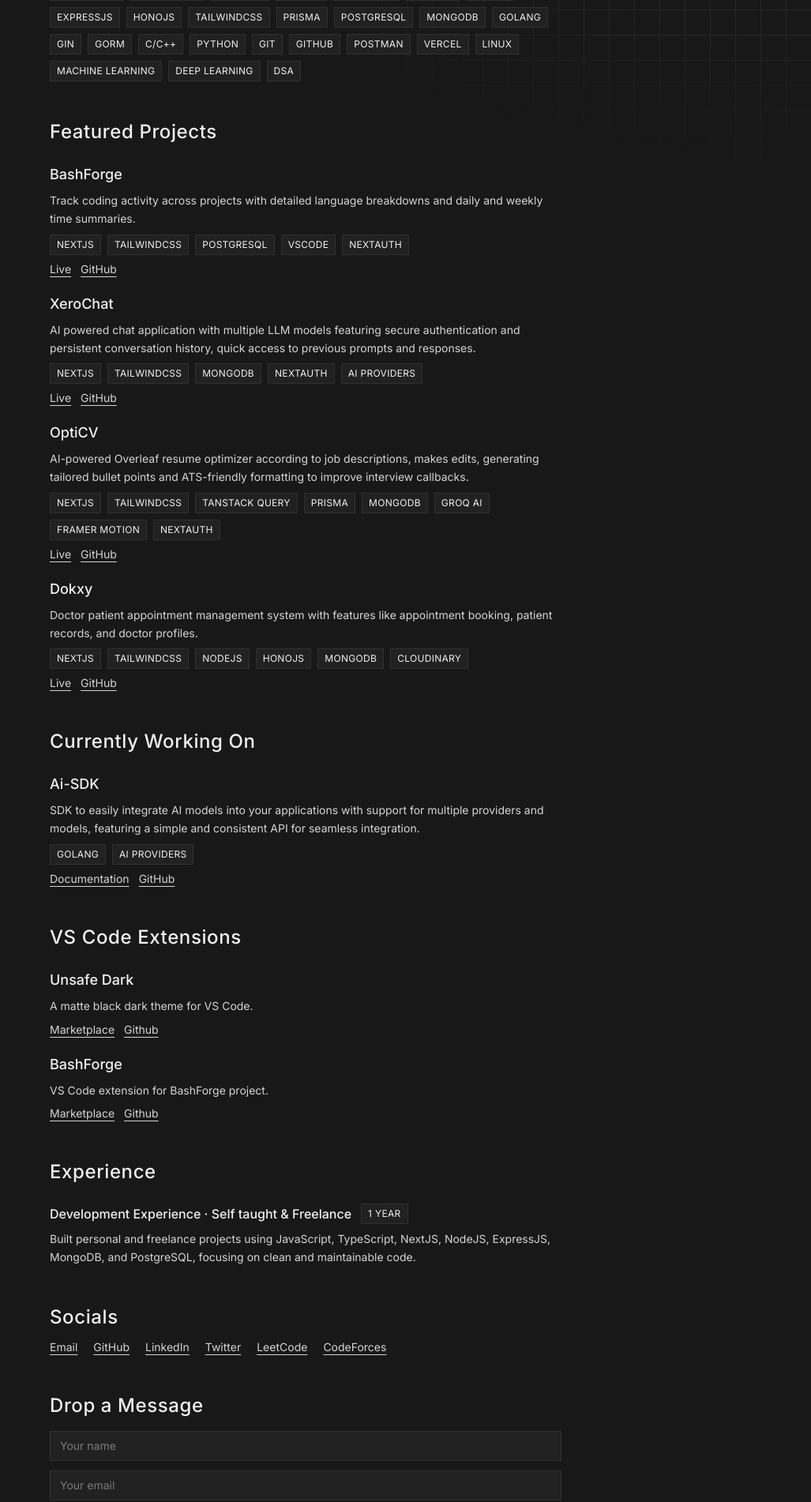
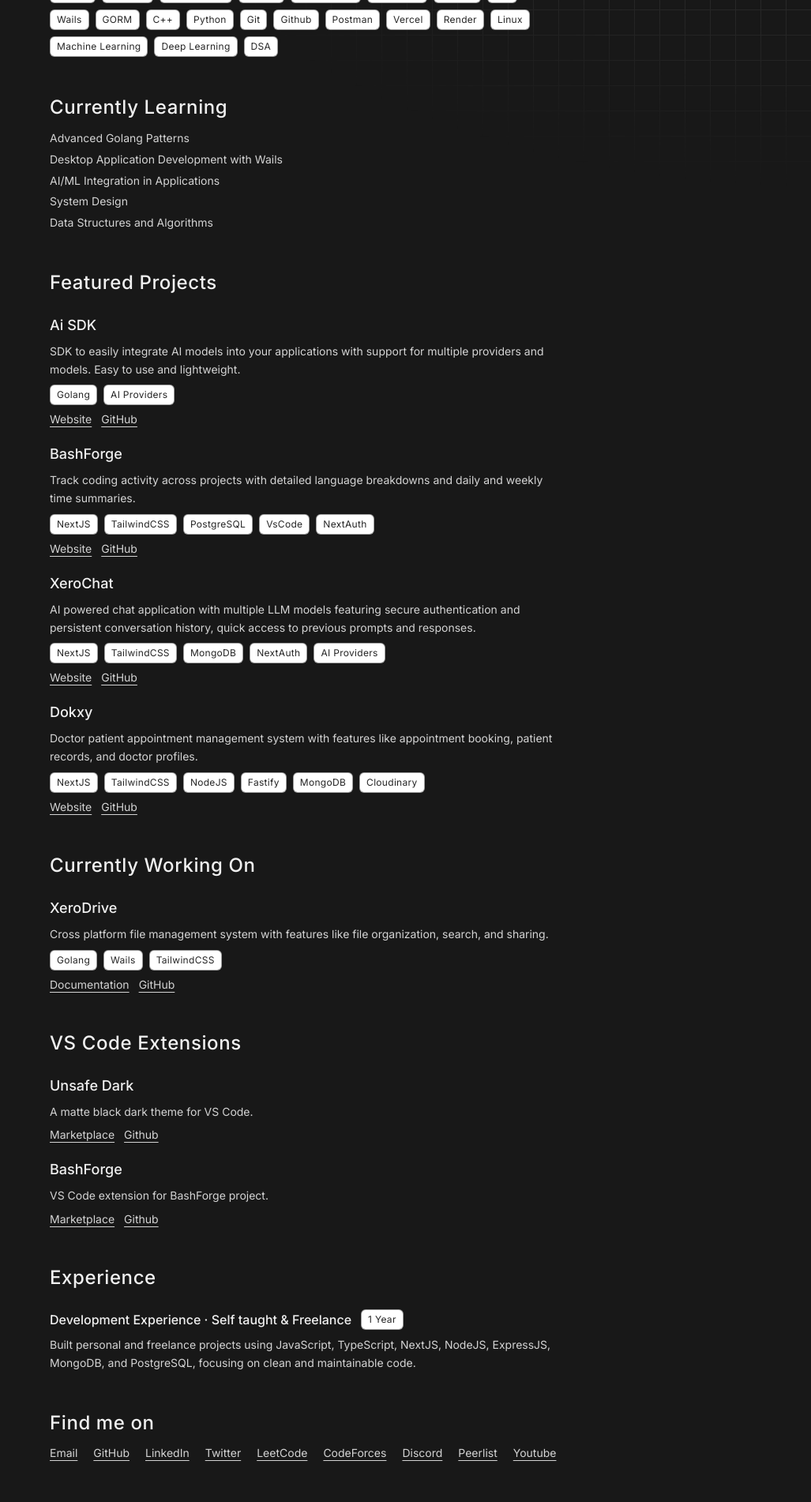
Before and after one commit to unsafe0x0/priyanxhu, a Next.js app: page / in a window 1280 px wide. Shown: the part 340-2242 px from the top of the page at 79% size, without its empty margins (253-1280 px from the left). Built offline with nearby package versions, Linux system fonts and the light colour scheme; no server answers; the database is empty.

Commit message:
some changes

```diff
--- a/app/layout.tsx
+++ b/app/layout.tsx
@@ -20,7 +20,7 @@
     siteName: "Priyanshu Chahar",
     images: [
       {
-        url: "https://priyanxhu.me/og-image.avif",
+        url: "https://priyanxhu.me/og-image.svg",
         width: 1200,
         height: 630,
         alt: "Priyanshu Chahar – Software Developer",
--- a/app/page.tsx
+++ b/app/page.tsx
@@ -6,6 +6,7 @@
 import Projects from "@/components/Projects";
 import CurrentlyWorking from "@/components/CurrentlyWorking";
 import SkillsBadges from "@/components/Skills";
+import CurrentlyLearning from "@/components/CurrentlyLearning";
 import Socials from "@/components/Socials";
 import ContactMe from "@/components/ContactMe";
 import Experience from "@/components/Experience";
@@ -22,6 +23,7 @@
     about,
     imageUrl,
     skills,
+    currentlyLearning,
     projects,
     currentlyWorking,
     experience,
@@ -34,6 +36,7 @@
     <main className="max-w-2xl mx-auto px-3 py-10 space-y-12">
       <Hero name={name} title={title} about={about} imageUrl={imageUrl} />
       <SkillsBadges skills={skills} />
+      <CurrentlyLearning learningItems={currentlyLearning} />
       <Projects projects={projects} />
       <CurrentlyWorking currentlyWorking={currentlyWorking} />
       <Extensions extensions={vsCodeExtensions} />
--- a/components/ContactMe.tsx
+++ b/components/ContactMe.tsx
@@ -41,7 +41,7 @@
           onChange={(e) => setName(e.target.value)}
           required
           autoComplete="off"
-          className="w-full bg-[#212121] border border-neutral-700/50 px-3 py-2 text-sm text-neutral-300 outline-none focus:border-neutral-200 transition-colors"
+          className="w-full bg-[#212121] border border-neutral-700/50 px-3 py-2 text-sm text-neutral-300 outline-none focus:border-neutral-200 transition-colors rounded-md"
         />
         <input
           type="email"
@@ -51,7 +51,7 @@
           onChange={(e) => setEmail(e.target.value)}
           required
           autoComplete="off"
-          className="w-full bg-[#212121] border border-neutral-700/50 px-3 py-2 text-sm text-neutral-300 outline-none focus:border-neutral-200 transition-colors"
+          className="w-full bg-[#212121] border border-neutral-700/50 px-3 py-2 text-sm text-neutral-300 outline-none focus:border-neutral-200 transition-colors rounded-md"
         />
         <textarea
           name="message"
@@ -61,11 +61,11 @@
           required
           rows={4}
           autoComplete="off"
-          className="w-full bg-[#212121] border border-neutral-700/50 px-3 py-2 text-sm text-neutral-300 outline-none focus:border-neutral-200 transition-colors resize-none"
+          className="w-full bg-[#212121] border border-neutral-700/50 px-3 py-2 text-sm text-neutral-300 outline-none focus:border-neutral-200 transition-colors rounded-md resize-none"
         />
         <button
           type="submit"
-          className="inline-flex items-center bg-white text-neutral-900 px-5 py-2 text-sm hover:bg-neutral-200 transition-colors cursor-pointer"
+          className="inline-flex items-center bg-white text-neutral-900 px-5 py-2 text-sm hover:bg-neutral-200 transition-colors cursor-pointer rounded-md disabled:cursor-not-allowed disabled:bg-neutral-400"
           disabled={status === "sending"}
         >
           {status === "idle" && "Send"}
--- /dev/null
+++ b/components/CurrentlyLearning.tsx
@@ -0,0 +1,22 @@
+"use client";
+
+interface CurrentlyLearningProps {
+  learningItems: string[];
+}
+
+export default function CurrentlyLearning({
+  learningItems,
+}: CurrentlyLearningProps) {
+  return (
+    <section className="space-y-3">
+      <h2 className="text-2xl tracking-wide font-medium">Currently Learning</h2>
+      <ul className="space-y-1 text-sm text-neutral-300">
+        {learningItems.map((item, index) => (
+          <li key={index} className="text-sm text-neutral-300 leading-relaxed">
+            {item}
+          </li>
+        ))}
+      </ul>
+    </section>
+  );
+}
--- a/components/CurrentlyWorking.tsx
+++ b/components/CurrentlyWorking.tsx
@@ -40,7 +40,7 @@
               {project.stack.map((item, i) => (
                 <span
                   key={i}
-                  className="inline-flex items-center border border-neutral-700/50 bg-[#212121] px-2 py-1 text-xs uppercase tracking-wide"
+                  className="inline-flex items-center border border-neutral-700/50 bg-[#ffffff] text-neutral-800 px-2 py-1 text-xs tracking-wide rounded-md"
                 >
                   {item}
                 </span>
--- a/components/Experience.tsx
+++ b/components/Experience.tsx
@@ -24,7 +24,7 @@
                   ? `${exp.position} · ${exp.company}`
                   : exp.company}
               </div>
-              <span className="inline-flex items-center border border-neutral-700/50 bg-[#212121] px-2 py-1 text-xs uppercase tracking-wide">
+              <span className="inline-flex items-center border border-neutral-700/50 bg-[#ffffff] text-neutral-800 px-2 py-1 text-xs tracking-wide rounded-md">
                 {exp.duration}
               </span>
             </div>
--- a/components/Projects.tsx
+++ b/components/Projects.tsx
@@ -38,7 +38,7 @@
               {project.stack.map((item, i) => (
                 <span
                   key={i}
-                  className="inline-flex items-center border border-neutral-700/50 bg-[#212121] px-2 py-1 text-xs uppercase tracking-wide"
+                  className="inline-flex items-center border border-neutral-700/50 bg-[#ffffff] text-neutral-800 px-2 py-1 text-xs tracking-wide rounded-md"
                 >
                   {item}
                 </span>
@@ -63,7 +63,7 @@
                       rel="noopener noreferrer"
                       className="underline underline-offset-4"
                     >
-                      Live
+                      {live.name}
                     </Link>
                   )}
                   {github && (
--- a/components/Skills.tsx
+++ b/components/Skills.tsx
@@ -12,7 +12,7 @@
         {skills.map((skill, i) => (
           <span
             key={i}
-            className="inline-flex items-center border border-neutral-700/50 bg-[#212121] px-2 py-1 text-xs uppercase tracking-wide"
+            className="inline-flex items-center border border-neutral-700/50 bg-[#ffffff] text-neutral-800 px-2 py-1 text-xs tracking-wide rounded-md"
           >
             {skill}
           </span>
--- a/components/Socials.tsx
+++ b/components/Socials.tsx
@@ -19,7 +19,7 @@
 
   return (
     <section className="space-y-3">
-      <h2 className="text-2xl tracking-wide font-medium">Socials</h2>
+      <h2 className="text-2xl tracking-wide font-medium">Find me on</h2>
       <div className="flex flex-wrap gap-x-5 gap-y-2 text-sm text-neutral-300">
         <Link href={`mailto:${email}`} className="underline underline-offset-4">
           Email
@@ -64,6 +64,30 @@
         >
           CodeForces
         </Link>
+        <Link
+          href={get("Discord")}
+          target="_blank"
+          rel="noopener noreferrer"
+          className="underline underline-offset-4"
+        >
+          Discord
+        </Link>
+        <Link
+          href={get("Peerlist")}
+          target="_blank"
+          rel="noopener noreferrer"
+          className="underline underline-offset-4"
+        >
+          Peerlist
+        </Link>
+        <Link
+          href={get("Youtube")}
+          target="_blank"
+          rel="noopener noreferrer"
+          className="underline underline-offset-4"
+        >
+          Youtube
+        </Link>
       </div>
     </section>
   );
--- a/data/Data.tsx
+++ b/data/Data.tsx
@@ -11,6 +11,9 @@
     { name: "LeetCode", url: "https://leetcode.com/unsafezero" },
     { name: "CodeForces", url: "https://codeforces.com/profile/unsafezero" },
     { name: "LinkedIn", url: "https://linkedin.com/in/priyannxhuu" },
+    { name: "Discord", url: "https://discord.com/users/unsafezero" },
+    { name: "Peerlist", url: "https://peerlist.io/unsafezero" },
+    { name: "Youtube", url: "https://youtube.com/@unsafezero" },
   ],
   experience: [
     {
@@ -30,6 +33,7 @@
     "NodeJS",
     "BunJS",
     "ExpressJS",
+    "Fastify",
     "HonoJS",
     "TailwindCSS",
     "Prisma",
@@ -37,19 +41,38 @@
     "MongoDB",
     "Golang",
     "Gin",
+    "Wails",
     "GORM",
-    "C/C++",
+    "C++",
     "Python",
     "Git",
     "Github",
     "Postman",
     "Vercel",
+    "Render",
     "Linux",
     "Machine Learning",
     "Deep Learning",
     "DSA",
   ],
+  currentlyLearning: [
+    "Advanced Golang Patterns",
+    "Desktop Application Development with Wails",
+    "AI/ML Integration in Applications",
+    "System Design",
+    "Data Structures and Algorithms",
+  ],
   projects: [
+    {
+      name: "Ai SDK",
+      description:
+        "SDK to easily integrate AI models into your applications with support for multiple providers and models. Easy to use and lightweight.",
+      stack: ["Golang", "AI Providers"],
+      links: [
+        { name: "Website", url: "/ai" },
+        { name: "Github", url: "https://github.com/unsafe0x0/ai" },
+      ],
+    },
     {
       name: "BashForge",
       description:
@@ -70,25 +93,25 @@
         { name: "Github", url: "https://github.com/unsafe0x0/xerochat" },
       ],
     },
-    {
-      name: "OptiCV",
-      description:
-        "AI-powered Overleaf resume optimizer according to job descriptions, makes edits, generating tailored bullet points and ATS-friendly formatting to improve interview callbacks.",
-      stack: [
-        "NextJS",
-        "TailwindCSS",
-        "Tanstack Query",
-        "Prisma",
-        "MongoDB",
-        "Groq AI",
-        "Framer Motion",
-        "NextAuth",
-      ],
-      links: [
-        { name: "Website", url: "https://opticv.vercel.app/" },
-        { name: "Github", url: "https://github.com/unsafe0x0/opticv" },
-      ],
-    },
+    // {
+    //   name: "OptiCV",
+    //   description:
+    //     "AI-powered Overleaf resume optimizer according to job descriptions, makes edits, generating tailored bullet points and ATS-friendly formatting to improve interview callbacks.",
+    //   stack: [
+    //     "NextJS",
+    //     "TailwindCSS",
+    //     "Tanstack Query",
+    //     "Prisma",
+    //     "MongoDB",
+    //     "Groq AI",
+    //     "Framer Motion",
+    //     "NextAuth",
+    //   ],
+    //   links: [
+    //     { name: "Website", url: "https://opticv.vercel.app/" },
+    //     { name: "Github", url: "https://github.com/unsafe0x0/opticv" },
+    //   ],
+    // },
     {
       name: "Dokxy",
       description:
@@ -97,28 +120,28 @@
         "NextJS",
         "TailwindCSS",
         "NodeJS",
-        "HonoJS",
+        "Fastify",
         "MongoDB",
         "Cloudinary",
       ],
       links: [
-        { name: "Website", url: "https://dokxyv1.vercel.app/" },
+        { name: "Website", url: "https://dokxy.vercel.app/" },
         {
           name: "Github",
-          url: "https://github.com/unsafe0x0/healthcare-frontend",
+          url: "https://github.com/unsafe0x0/healthcare-api",
         },
       ],
     },
   ],
   currentlyWorking: [
     {
-      name: "Ai-SDK",
+      name: "XeroDrive",
       description:
-        "SDK to easily integrate AI models into your applications with support for multiple providers and models, featuring a simple and consistent API for seamless integration.",
-      stack: ["Golang", "AI Providers"],
+        "Cross platform file management system with features like file organization, search, and sharing.",
+      stack: ["Golang", "Wails", "TailwindCSS"],
       links: [
-        { name: "Github", url: "https://github.com/unsafe0x0/ai" },
-        { name: "Documentation", url: "/ai" },
+        { name: "Website", url: "https://xerochat.tech/xerodrive" },
+        { name: "Github", url: "https://github.com/unsafe0x0/xerodrive" },
       ],
     },
   ],
```
Also changed, not shown: components/Hero.tsx (+4 -7 lines), public/og-image.avif (deleted), public/og-image.svg (added).
